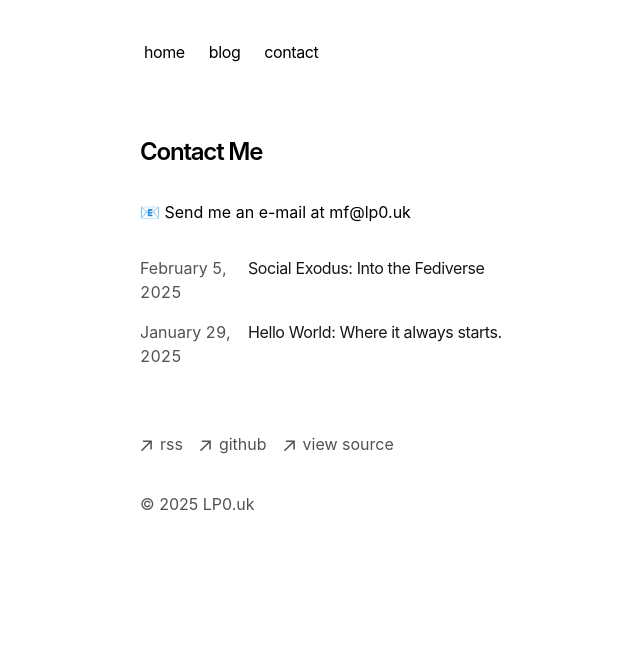
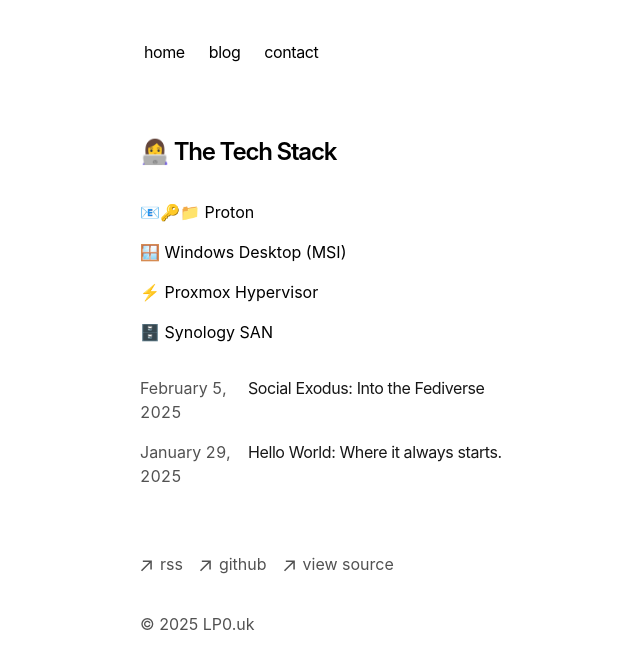
Before and after one commit to MichelleFindlay/lp0.uk, a Next.js app: page /stack in a window 1280 px wide. Shown: the top 668 px of the page, without its empty margins (212-852 px from the left). Built offline with nearby package versions, Linux system fonts and the light colour scheme.

Commit message:
Update page.tsx

```diff
--- a/app/stack/page.tsx
+++ b/app/stack/page.tsx
@@ -4,10 +4,22 @@
   return (
     <section>
       <h1 className="mb-8 text-2xl font-semibold tracking-tighter">
-        Contact Me
+        👩‍💻 The Tech Stack
       </h1>
       <p className="mb-4">
-        {`📧 Send me an e-mail at mf@lp0.uk`}
+        {`📧🔑📁 Proton`}
+      </p>
+
+      <p className="mb-4">
+        {`🪟 Windows Desktop (MSI)`}
+      </p>
+
+      <p className="mb-4">
+        {`⚡ Proxmox Hypervisor`}
+      </p>
+
+      <p className="mb-4">
+        {`🗄️ Synology SAN`}
       </p>
 
       <div className="my-8">
```
